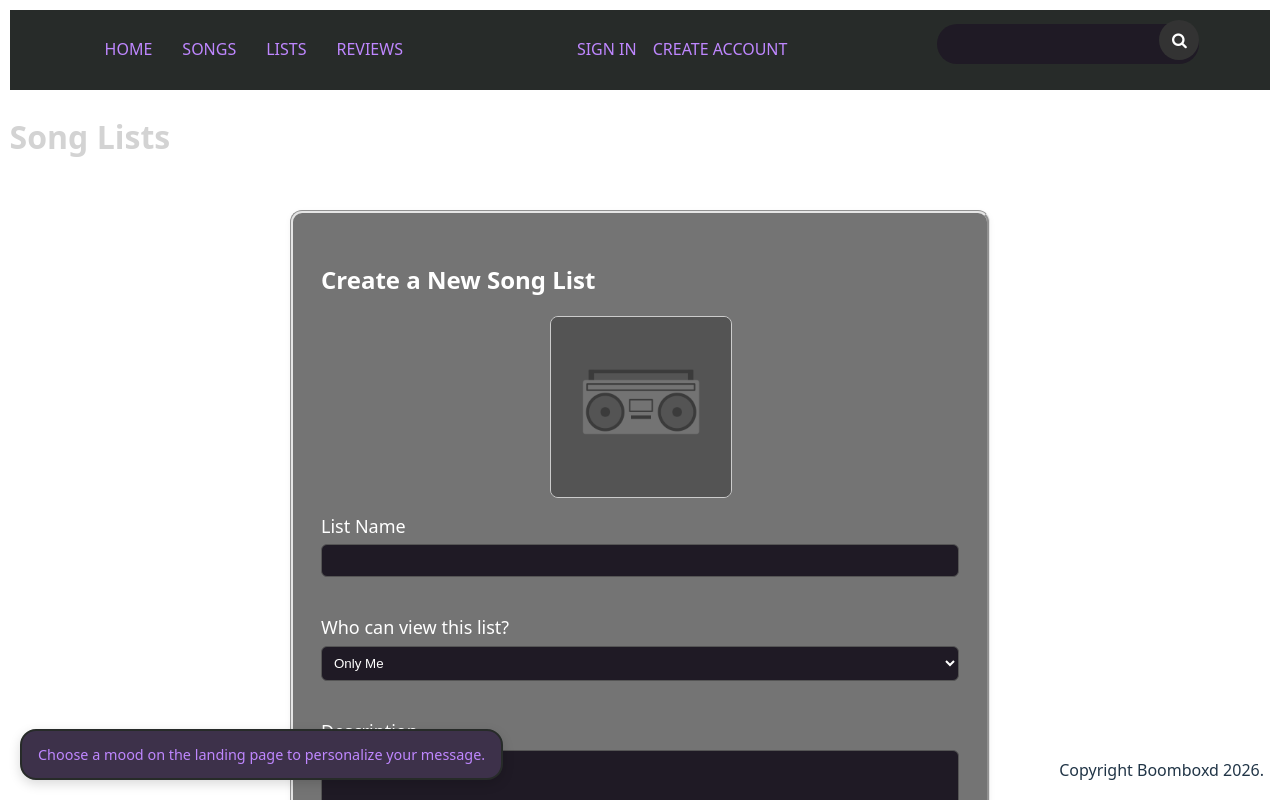
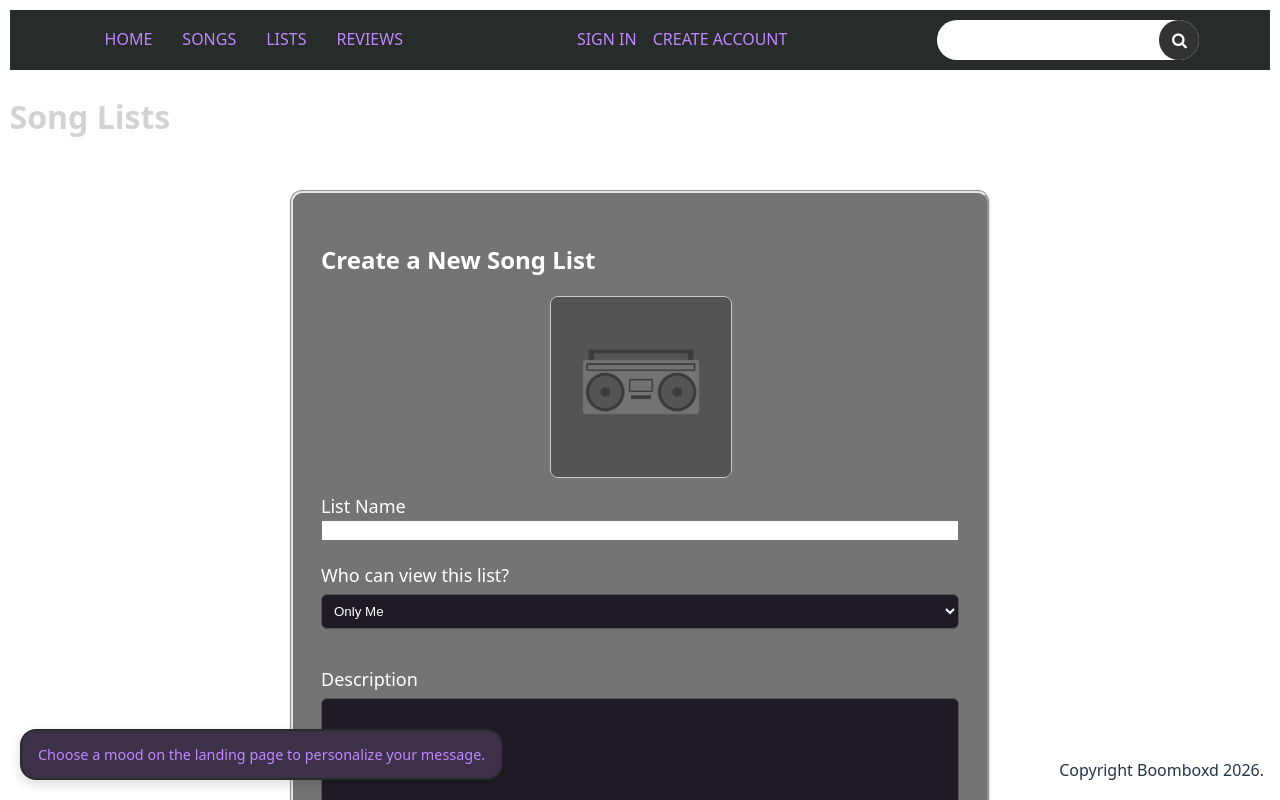
Before and after one commit to Onniikun/FSD_Project, a React (Vite) app: page /lists in a window 1280 px wide. Shown: the top 800 px of the page. Built offline with nearby package versions, Linux system fonts and the light colour scheme.

Commit message:
Fixed the overridden Nav styling

```diff
--- a/src/components/common/song-list-modal/song-list-modal.css
+++ b/src/components/common/song-list-modal/song-list-modal.css
@@ -113,7 +113,7 @@
   text-align: left;
 }
 
-input, textarea, select {
+.modal-overlay input, textarea, select {
   width: 100%;
   margin-top: 0.25rem;
   margin-bottom: 1rem;
```
